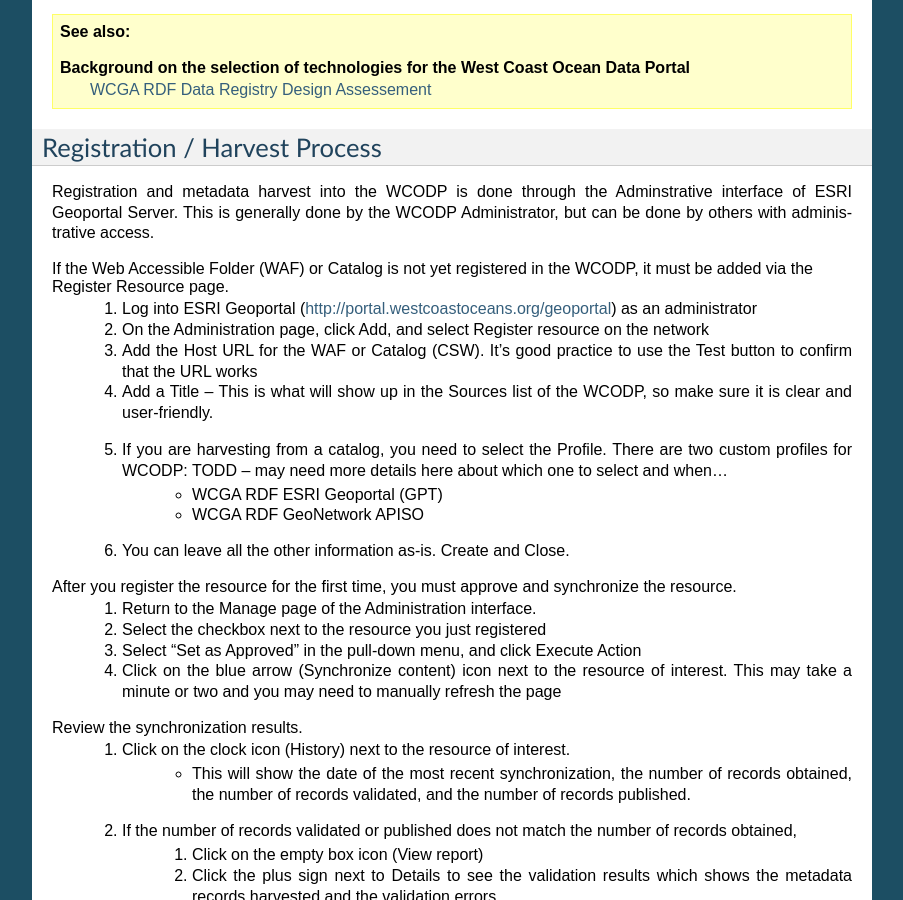
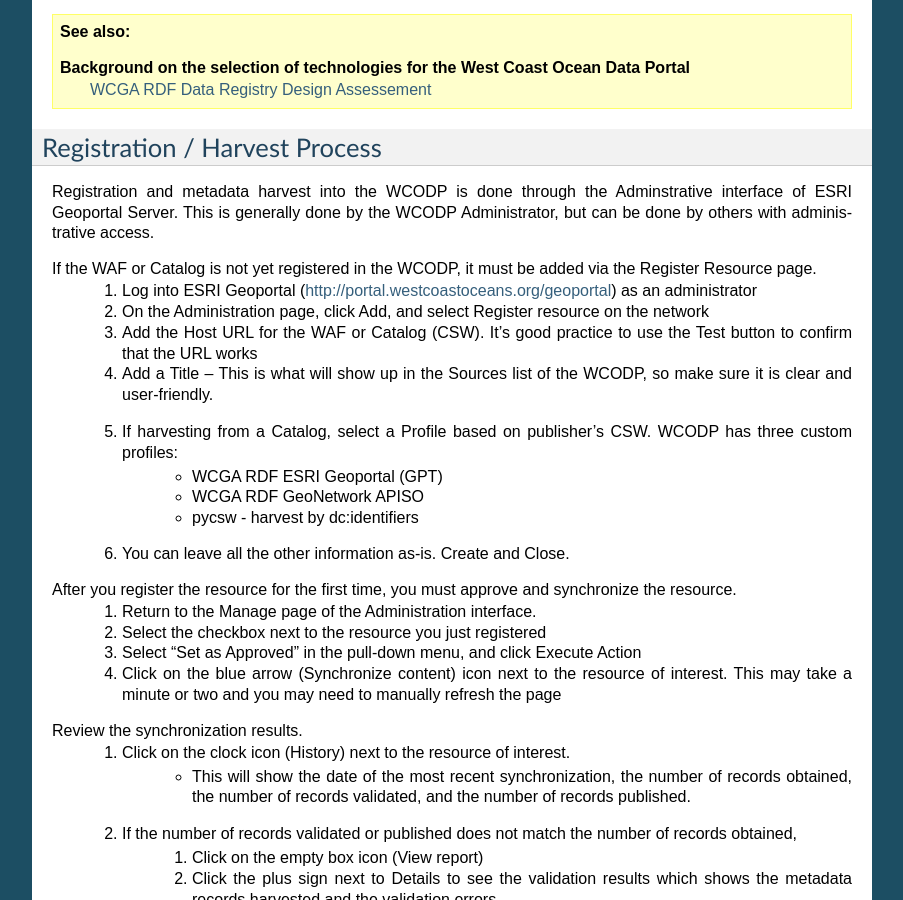
Before and after one commit to WCGA/knowledge-base, a Sphinx documentation site: the page built from docs/technology/technology.rst, in a window 1280 px wide and 900 px high, scrolled down 1850 px. Shown: the whole window, without its empty margins (198-1101 px from the left). Built offline with Sphinx 7.4.7, drawn with Linux system fonts in a browser that asks for light colours.

Commit message:
Edits to avoid wrap problem in PDF file

```diff
--- a/docs/contribute/contribute.rst
+++ b/docs/contribute/contribute.rst
@@ -70,7 +70,7 @@
 ==========================================================
 If you have geospatial data, metadata, and web services that you would like to make accessible via the West Coast Ocean Data Portal, follow the steps below:
 
-1. Identify the geospatial data and/or `web mapping service(s)`_ that you would like to share with the ocean GIS community on the West Coast.
+1. Identify the geospatial data and/or `web mapping service(s)`_ that you would like to share.
 	* Use the `Criteria for Inclusion`_ to help you determine if your data or services are a good fit
 2. Create standards-compliant `metadata`_ for your geospatial data and/or web mapping service(s).
 	* Include the URLS for the data download location and/or web mapping service, or other ways for users to access the information.
--- a/docs/technology/technology.rst
+++ b/docs/technology/technology.rst
@@ -57,14 +57,15 @@
 
 Registration and metadata harvest into the WCODP is done through the Adminstrative interface of ESRI Geoportal Server.  This is generally done by the WCODP Administrator, but can be done by others with administrative access.
 
-If the Web Accessible Folder (WAF) or Catalog is not yet registered in the WCODP, it must be added via the Register Resource page.
+If the WAF or Catalog is not yet registered in the WCODP, it must be added via the Register Resource page.
 	1. Log into ESRI Geoportal (http://portal.westcoastoceans.org/geoportal) as an administrator
 	2. On the Administration page, click Add, and select Register resource on the network
 	3. Add the Host URL for the WAF or Catalog (CSW).  It's good practice to use the Test button to confirm that the URL works
 	4. Add a Title -- This is what will show up in the Sources list of the WCODP, so make sure it is clear and user-friendly.
-	5. If you are harvesting from a catalog, you need to select the Profile.  There are two custom profiles for WCODP: TODD -- may need more details here about which one to select and when...
+	5. If harvesting from a Catalog, select a Profile based on publisher's CSW. WCODP has three custom profiles:
 		* WCGA RDF ESRI Geoportal (GPT)
 		* WCGA RDF GeoNetwork APISO
+		* pycsw - harvest by dc:identifiers
 	6. You can leave all the other information as-is.  Create and Close.
 
 After you register the resource for the first time, you must approve and synchronize the resource.
--- a/docs/webservices/webservices.rst
+++ b/docs/webservices/webservices.rst
@@ -104,7 +104,7 @@
 Best Practices for Creating Services
 ====================================
 
-* Where possible provide OGC and sector/vendor-specific services to ensure maximum interoperability with a variety of systems.
+* Where possible provide OGC and sector/vendor-specific services to ensure maximum interoperability.
 	* Any data that is served from an ArcGIS for Server as Esri REST services can be easily also served as OGC services without a lot of secondary effort, simply by ‘enabling’ OGC services in the ArcGIS for Server settings. Whenever possible/practical, both options should be enabled as best practice.
 * Web services should specify the version and last update date for the source data, as well as link to the source metadata.
 * In order to support the broadest range of user needs, from casual users viewing data through web browser to desktop .NET developers, web services should provide both REST and SOAP-based services.
```
